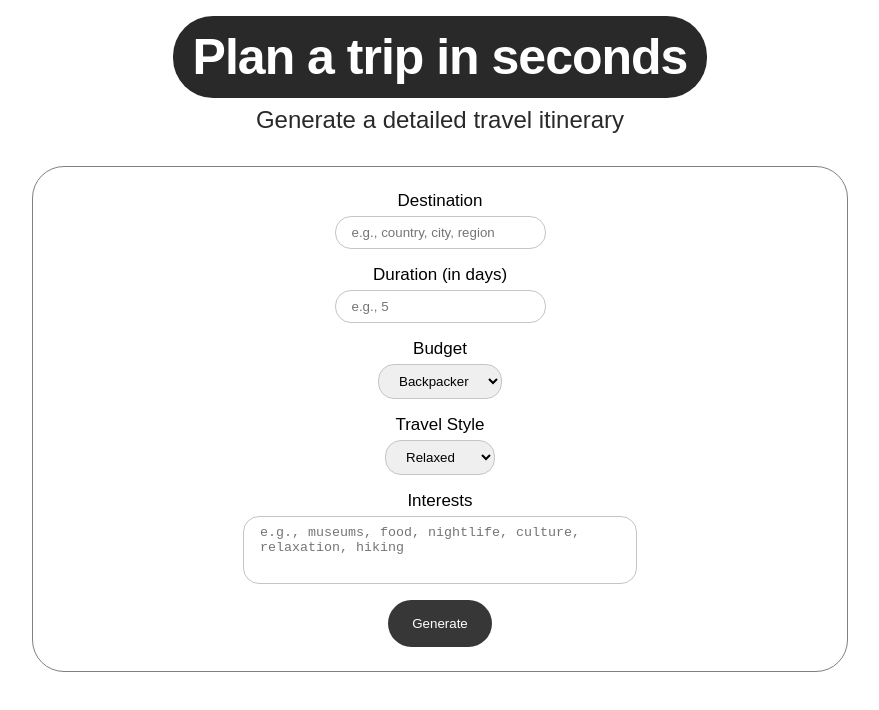
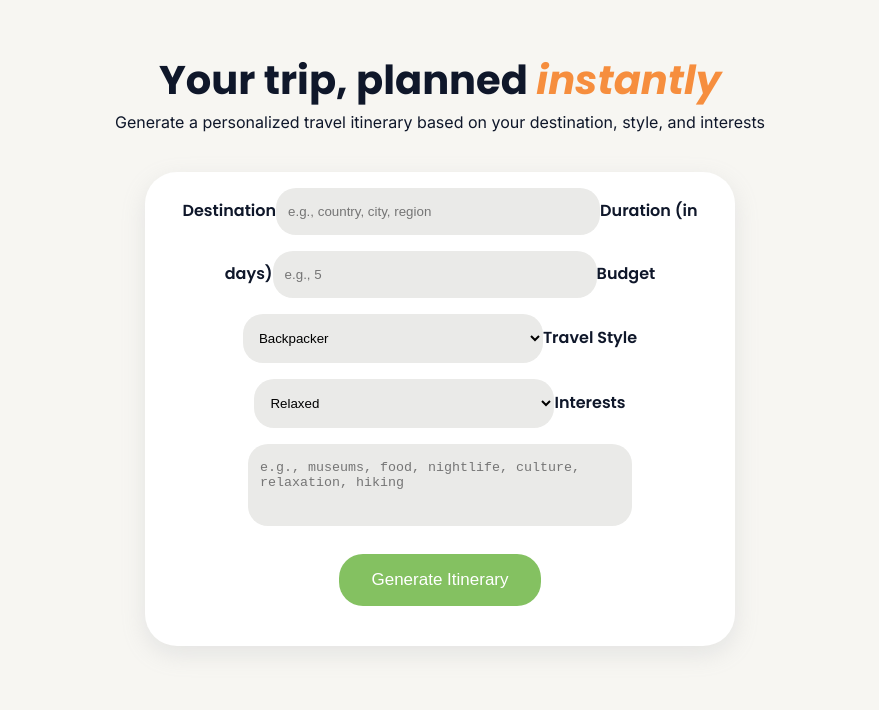
Before and after one commit to aliciabuelow/AI-travel-app, a React (Vite) app in the folder react-app/: page / in a window 1280 px wide. Shown: the top 710 px of the page, without its empty margins (200-1079 px from the left). Built offline with nearby package versions, Linux system fonts and the light colour scheme.

Commit message:
Installed lucide-react and bootstrap, tweaked styling and spacing

```diff
--- a/react-app/package.json
+++ b/react-app/package.json
@@ -11,6 +11,8 @@
   },
   "dependencies": {
     "axios": "^1.13.6",
+    "bootstrap": "^5.3.8",
+    "lucide-react": "^0.577.0",
     "react": "^19.2.4",
     "react-dom": "^19.2.4"
   },
--- a/react-app/src/components/App.jsx
+++ b/react-app/src/components/App.jsx
@@ -38,8 +38,8 @@ export default function App() {
   return (
   <div className="container">
   <div className="App">
-    <h1>Plan a trip in seconds</h1>
-    <h2>Generate a detailed travel itinerary</h2>
+    <h1>Your trip, planned <span className="accented">instantly</span></h1>
+    <h2>Generate a personalized travel itinerary based on your destination, style, and interests</h2>
     <UserInput onSubmit={handleUserInput} loading={loading} />
     <Itinerary userData={userData} itinerary={itinerary} loading={loading} error={error} />
   </div>
--- a/react-app/src/components/UserInput.jsx
+++ b/react-app/src/components/UserInput.jsx
@@ -44,8 +44,8 @@ export default function UserInput({ onSubmit, loading }) {
                  <label htmlFor="budget">Budget</label>
                  <select name="budget" id="budget">
                     <option value="backpacker">Backpacker</option>
-                    <option value="mid-range">Mid-Range</option>
-                    <option value="high-end">High-End</option>
+                    <option value="budget-friendly">Budget-Friendly</option>
+                    <option value="Mid-range">Mid-range</option>
                     <option value="luxury">Luxury</option>
                  </select>
 
@@ -67,7 +67,7 @@ export default function UserInput({ onSubmit, loading }) {
                  >
                  </textarea>
                  <button type="submit" id="generate" name="generate" disabled={loading}>
-                    {loading ? "Generating" : "Generate"}
+                    {loading ? "Generating" : "Generate Itinerary"}
                  </button>
             </form>
         </div>
--- a/react-app/src/styles/App.css
+++ b/react-app/src/styles/App.css
@@ -1,29 +1,26 @@
 .App {
+    margin: 60px 32px;
     text-align: center;
-    font-family: 'Opens Sans', sans-serif;
+    font-family: 'Inter', sans-serif;
+    color: var(--text-primary);
 }
 
 h1 {
-    width: fit-content;
-    margin: 16px auto 0 auto;
-    padding: 12px 20px;
-    border-radius: 40px;
-    border: none;
-    background-color: #292929;
-    color: #fff;
-    font-weight: 800;
-    letter-spacing: -1px;
-    font-size: 50px;
+    margin-bottom: 0;
+    font-family: 'Poppins', sans-serif;
+    font-weight: bold;
+    font-size: 40px;
+    line-height: 1;
+}
+
+h1 .accented {
+    color: var(--accent-four);
+    font-style: italic;
 }
 
 h2 {
-    margin-top: 8px;
-    color: #292929;
+    margin-top: 12px;
+    font-family: 'Inter', sans-serif;
+    font-size: 16px;
     font-weight: 400;
-}
-
-@media (max-width: 768px) {
-    h1 {
-        font-size: 32px;
     }
-}
--- a/react-app/src/styles/Itinerary.css
+++ b/react-app/src/styles/Itinerary.css
@@ -3,9 +3,14 @@
 }
 
 .itinerary-card {
-    border: 1px solid #949494;
+    display: block;
+    max-width: 550px;
+    margin: 40px auto;
+    padding: 24px 0;
+    background: var(--bg-white);
     border-radius: 32px;
-    padding: 16px 24px;
+    padding: 16px 20px;
+    box-shadow: var(--box-shadow);
 }
 
 .day-line {
--- a/react-app/src/styles/UserInput.css
+++ b/react-app/src/styles/UserInput.css
@@ -1,24 +1,28 @@
 .user-input {
     display: block;
-    margin: 32px auto;
-    max-width: 750px;
-    padding: 24px 32px;
-    border: 1px solid gray;
+    max-width: 550px;
+    margin: 40px auto;
+    padding: 24px 0;
+    background: var(--bg-white);
     border-radius: 32px;
+    padding: 16px 20px;
+    box-shadow: var(--box-shadow);
 }
 
 label, legend {
-    display: block;
     margin-bottom: 5px;
-    font-size: 17px;
+    font-family: 'Poppins', sans-serif;
+    font-size: 16px;
+    font-weight: 600;
 }
 
 input, select, textarea {
-    display: block;
-    margin: 0 auto 16px auto;
-    padding: 8px 16px;
-    border-radius: 16px;
-    border: 1px solid #c5c5c5;
+    width: 300px;
+    margin-bottom: 16px;
+    padding: 16px 12px;
+    border-radius: 20px;
+    background-color: var(--bg-secondary);
+    border: none;
 }
 
 textarea {
@@ -29,10 +33,16 @@ textarea {
 
 button {
     display: block;
-    margin: 16px auto 0 auto;
-    padding: 16px 24px;
-    border-radius: 32px;
+    margin: 8px auto 24px auto;
+    padding: 16px 32px;
+    border-radius: 24px;
     border: none;
-    background-color: #373737;
-    color: #fff;
+    color: var(--bg-white);
+    background-color: var(--accent-one);
+    font-size: 17px;
+    transition: transform 200ms ease;
 }
+
+button:hover {
+    transform: scale(1.05);
+}
--- a/react-app/src/styles/main.css
+++ b/react-app/src/styles/main.css
@@ -1,14 +1,15 @@
 :root {
     --bg-primary: #F7F6F2;
-    --bg-secondary: #D9D9D6;
+    --bg-secondary: #eaeae8;
     --bg-white: #FFF;
     --text-primary: #0F172A;
-    --accent-one: #75c967;
+    --accent-one: #84c161;
     --accent-two: #CFEDEA;
     --accent-three: #F6C76E;
-    --accent-four: #FF8A5B;
+    --accent-four: #f68e3e;
+    --box-shadow: rgba(149, 157, 165, 0.2) 0px 8px 24px;
 }
 
 body {
-    background-color: var(--bg-color);
+    background-color: var(--bg-primary);
 }
```
Also changed, not shown: 1 other file (tests, documents, lock files or other folders).
